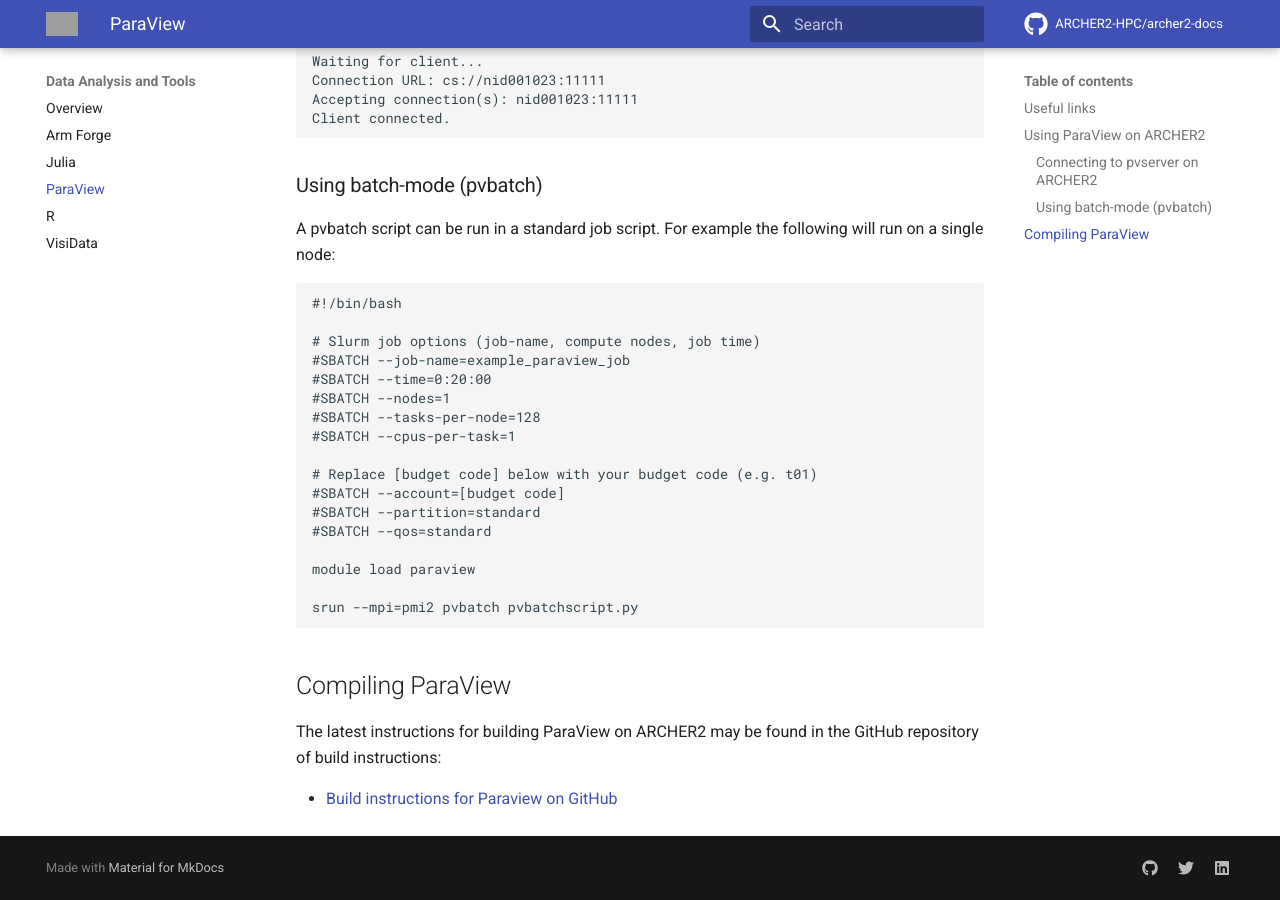
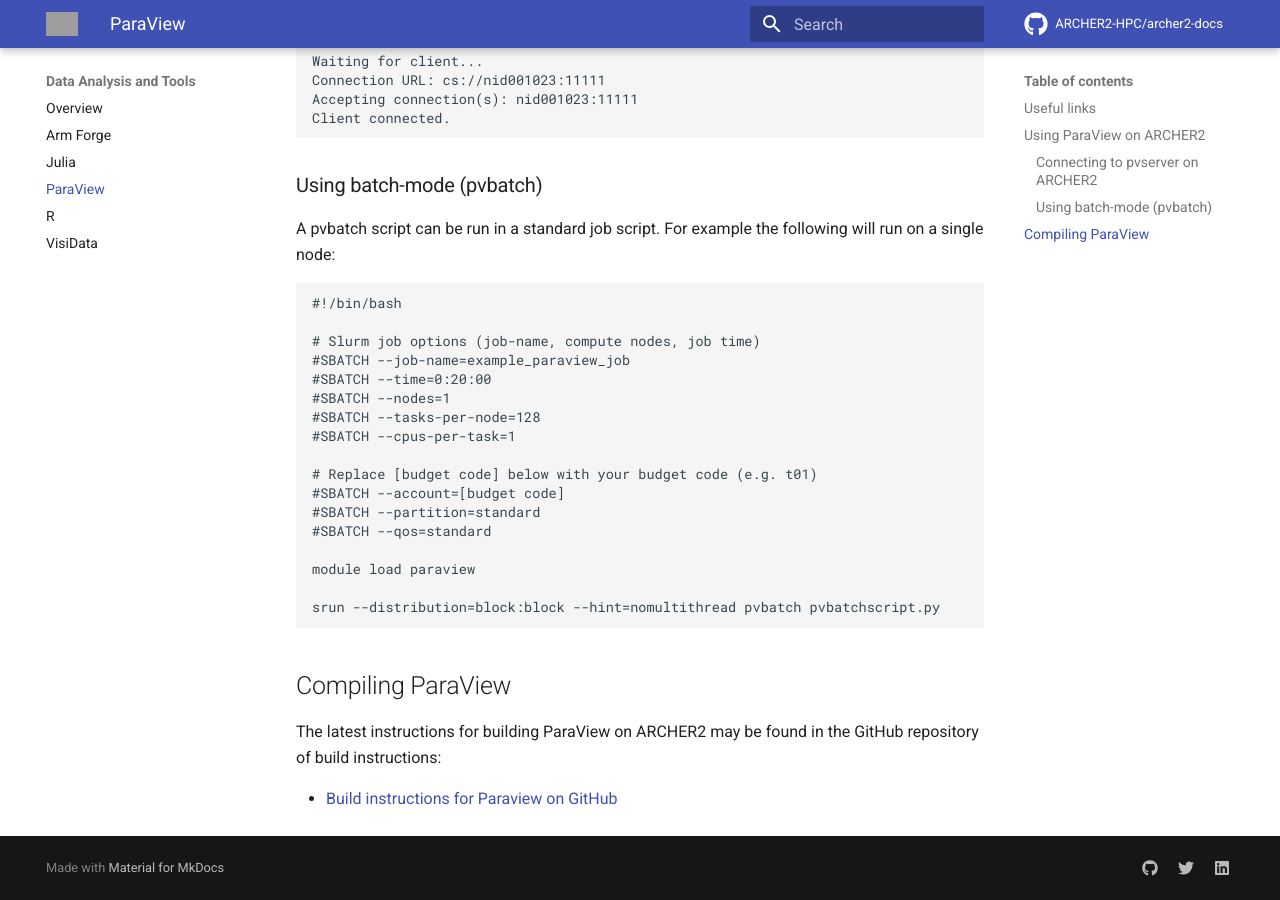
Before and after one commit to ARCHER2-HPC/archer2-docs, an MkDocs documentation site: the page built from docs/data-tools/paraview.md, in a window 1280 px wide and 900 px high, scrolled down 1951 px. Built offline with MkDocs 1.6.1 and Material for MkDocs 9.7.7, drawn with Linux system fonts in a browser that asks for light colours; comment, search, counter and statistics services are not loaded; grey boxes are pictures that could not be loaded.

Commit message:
Updating paraview docs to remove unnecessary MPI spec for srun

````diff
--- a/docs/data-tools/paraview.md
+++ b/docs/data-tools/paraview.md
@@ -118,7 +118,7 @@
 
 module load paraview
 
-srun --mpi=pmi2 pvbatch pvbatchscript.py
+srun --distribution=block:block --hint=nomultithread pvbatch pvbatchscript.py
 ```
 
 ## Compiling ParaView
````
